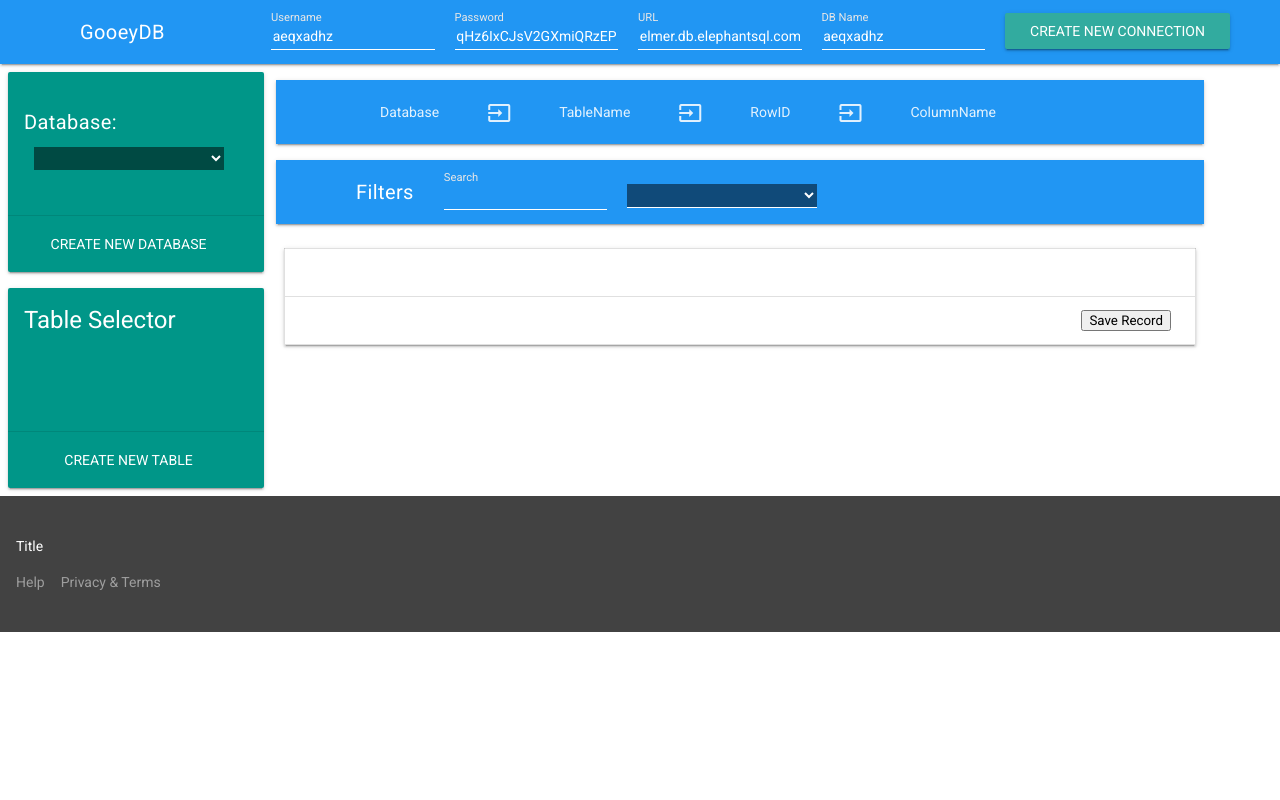
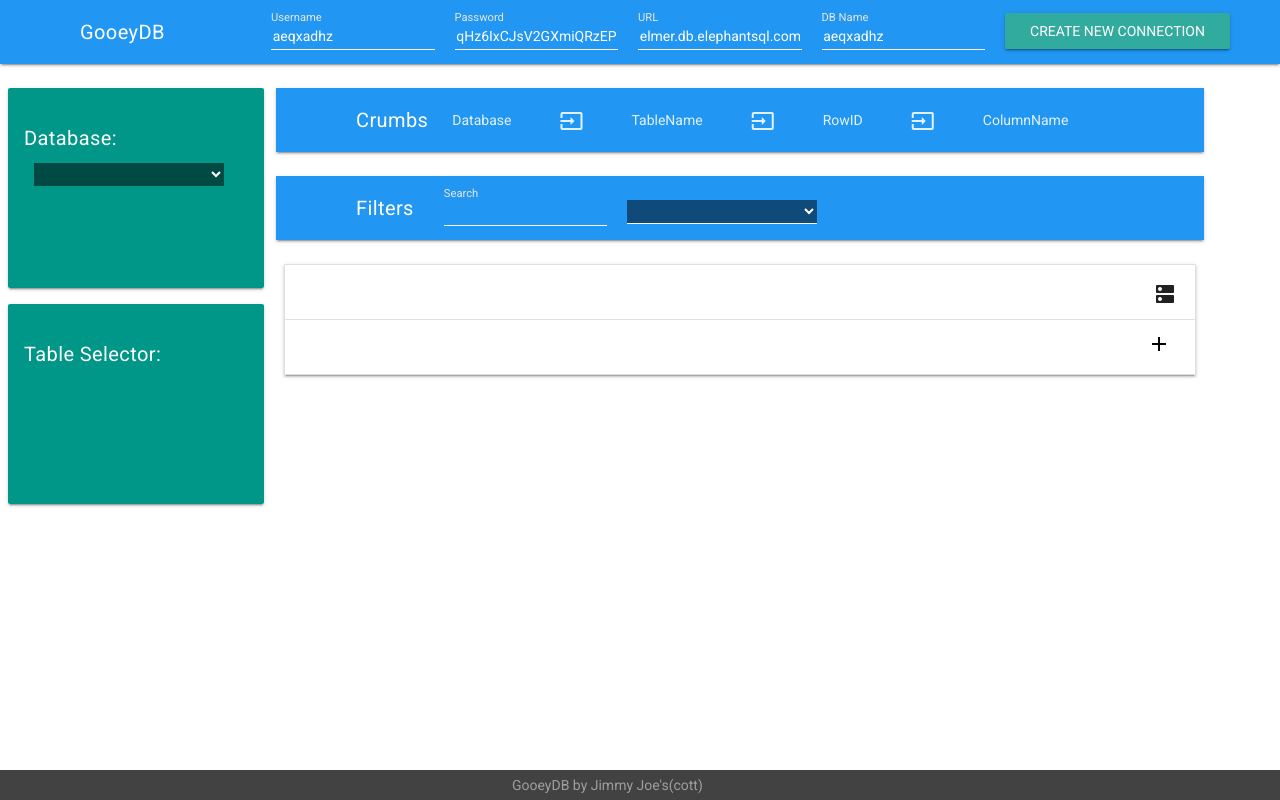
Before and after one commit to nickiowaspain/GooeyDB, a website: page app/index.html in a window 1280 px wide. Drawn offline with nearby package versions, Linux system fonts and the light colour scheme; some packages are replaced by stand-ins of ours.

Commit message:
style changes

```diff
--- a/app/assets/main.scss
+++ b/app/assets/main.scss
@@ -12,11 +12,15 @@ html {
 }
 
 body {
-
 }
 
 main {
 
+}
+
+.page-content {
+		margin-top: 80px;
+	  margin-bottom: 50px;
 }
 
 #container {
@@ -93,6 +97,34 @@ main {
 	margin-bottom: 15px;
 	background-color: #32ab9f;
 	color: #FFF;
+}
+
+#addRecord {
+	color: #000;
+}
+
+#addRecord:hover {
+	color: #009688;
+}
+
+#deleteRecord {
+	color: #000;
+}
+
+#deleteRecord:hover {
+	color: darkred;
+}
+
+#headerIcon {
+	position: relative;
+	left: 6px;
+	top: 5px;
+}
+
+#content-display {
+	z-index: 3;
+	max-height: 60vh;
+	overflow: scroll;
 }
 
 //MATERIAL STUFF
--- a/app/index.html
+++ b/app/index.html
@@ -2,14 +2,12 @@
 <html lang="en">
 <head>
   <meta charset="UTF-8">
-  <title>Document</title>
+  <title>GooeyDB</title>
   <link rel="stylesheet" href="assets/main.css">
   <link rel="stylesheet" href="https://code.getmdl.io/1.3.0/material.blue-green.min.css" />
   <link rel="stylesheet" href="https://fonts.googleapis.com/icon?family=Material+Icons">
   <script defer src="https://code.getmdl.io/1.3.0/material.min.js"></script>
   <script type="text/javascript" src="angular/angular.min.js"></script>
-  <script type="text/javascript" src="angular-material/angular-material.min.js"></script>
-  <script type="text/javascript" src="angular-material/angular-material.min.css"></script>
   <script type="text/javascript" src="angular-route/angular-route.min.js"></script>
   <script type="text/javascript" src="//ajax.googleapis.com/ajax/libs/angularjs/1.6.1/angular-cookies.js"></script>
   <script type="text/javascript" src="./services/databaseFactory.js"></script>
@@ -104,7 +102,7 @@
 <!-- TABLE -->
             <div class="mdl-grid" id="content-display">
               <div class="mdl-cell mdl-cell--12-col ">
-                  <div ng-view></div>
+                  <div ng-view id="mainView"></div>
                 </div>
             </div>
           </div>
@@ -116,14 +114,8 @@
 
 
 <!-- FOOTER -->
-  <footer class="mdl-mini-footer">
-    <div class="mdl-mini-footer__left-section">
-      <div class="mdl-logo">Title</div>
-      <ul class="mdl-mini-footer__link-list">
-        <li><a href="#">Help</a></li>
-        <li><a href="#">Privacy & Terms</a></li>
-      </ul>
-    </div>
+  <footer class="mdl-mini-footer" style="position:fixed; left: 0px; bottom: 0px; width: 100%; height: 30px; padding: 5px 40% 5px;font-size:14px;">
+      <div style="width:100%;">GooeyDB by Jimmy Joe's(cott)</div>
   </footer>
 </body>
 </html>
--- a/app/partials/breadcrumbs.html
+++ b/app/partials/breadcrumbs.html
@@ -1,7 +1,11 @@
 <style>
-
+  #breadcrumbs {
+    position: relative;
+    top: -4px;
+  }
 </style>
 <div id="breadcrumbs" class="mdl-layout__header-row mdl-layout__header" ng-controller="BreadCrumbs">
+    <span class="mdl-layout-title">Crumbs</span>
     <nav class="mdl-navigation">
       <a class="mdl-navigation__link" href="">{{dbname}}</a>
       <a class="mdl-navigation__link" href=""><i class="material-icons">input</i></a>
--- a/app/partials/databaseSelector.html
+++ b/app/partials/databaseSelector.html
@@ -1,24 +1,17 @@
 <style>
   #thingy {
-    height: 0px;
+    max-height: 100px;
   }
 </style>
 
-<div id="thingy" ng-controller="selectCtrl" class="demo-card-event mdl-card mdl-shadow--2dp">
-    <div class="mdl-card__title mdl-card--expand" ng-model="selectedTestAccount">
+<div ng-controller="selectCtrl" class="demo-card-event mdl-card mdl-shadow--2dp" id="thingy">
+    <div class="mdl-card__title mdl-card--expand" ng-model="selectedTestAccount" id="thingy">
       <h5>
         Database: {{ active }}
         <div class="form-group" style="position: relative; top:15px">
           <select id="drop-down" ng-model="selectedTestAccount" ng-options="item for item in dbs" ng-change="load()">
             <option value="selectedTestAccount">{{selectedTestAccount}}</option>
           </select>
-
       </h5>
     </div>
-    <div class="mdl-card__actions mdl-card--border">
-      <a class="mdl-button mdl-button--colored mdl-js-button mdl-js-ripple-effect">
-        Create New Database
-      </a>
-      <div class="mdl-layout-spacer"></div>
-    </div>
   </div>
--- a/app/partials/dbConnect.html
+++ b/app/partials/dbConnect.html
@@ -1,6 +1,7 @@
+  <div class="mdl-layout mdl-js-layout" style="position: fixed; z-index: 1; height: 70px;">
     <header class="mdl-layout__header" ng-controller="dbConnectController">
       <div class="mdl-layout__header-row">
-        <span class="mdl-layout-title left">GooeyDB</span>
+        <span class="mdl-layout-title left mdl-layout--large-screen-only">GooeyDB</span>
         <div class="mdl-layout-spacer"></div>
         <form ng-submit='serverConnect(data.username, data.password, data.url, data.dbname)'>
           <nav class="mdl-navigation">
@@ -37,3 +38,4 @@
         </form>
       </div>
     </header>
+    </div>
--- a/app/partials/home.html
+++ b/app/partials/home.html
@@ -2,25 +2,33 @@
   <table class="mdl-cell mdl-cell--12-col mdl-data-table mdl-js-data-table mdl-data-table--selectable mdl-shadow--2dp">
     <thead>
       <tr>
-        <th ng-repeat='col in columnNames' style="text-align: left">{{col}}</th>
+        <td><i class="material-icons" id="headerIcon">dns</i></td>
+        <th ng-repeat='col in columnNames' style="text-align: left; font-size: 14px">{{col}}</th>
       </tr>
     </thead>
     <tbody>
-      <tr ng-repeat='row in rows'>
-        <td ng-repeat='col in columnNames' style="text-align: left">{{row[col]}}</td>
-      </tr>
       <form>
         <tr>
+          <td>
+            <a href="" ng-click="addRecord()" id="addRecord"><i class="material-icons">add</i></a>
+            <div class="mdl-tooltip" data-mdl-for="addRecord">
+              Create new record
+            </div>
+          </td>
           <td ng-repeat='col in columnNames' style="text-align: left">
             <input ng-model="newRecord[col]" type="text" placeholder={{col}}>{{newRecord[col]}}</input>
           </td>
         </tr>
-        <tr>
-          <td>
-            <button ng-click="addRecord()">Save Record</button>
-          </td>
-        </tr>
       </form>
+      <tr ng-repeat='row in rows'>
+        <td>
+          <a href="" id="deleteRecord"><i class="material-icons">delete</i></a>
+          <div class="mdl-tooltip" data-mdl-for="deleteRecord">
+            Delete this record (this can't be undone!)
+          </div>
+        </td>
+        <td ng-repeat='col in columnNames' style="text-align: left">{{row[col]}}</td>
+      </tr>
     </tbody>
   </table>
 </div>
--- a/app/partials/tableSelector.html
+++ b/app/partials/tableSelector.html
@@ -9,22 +9,28 @@
     width: 225px;
     margin: 2px 0px;
   }
+
+  #tableSelector {
+    max-height: 50vh;
+    overflow-y: unset;
+  }
 </style>
 
-<div ng-controller="tableSelector" class="demo-card-event mdl-card mdl-shadow--2dp">
+<div ng-controller="tableSelector" class="demo-card-event mdl-card mdl-shadow--2dp" id="tableSelector">
   <div class="mdl-card__title mdl-card--expand">
-    <h4>Table Selector
+    <h5>Table Selector:
       <ul>
         <button ng-click="getTable(tableObj[table])" ng-repeat="table in tableObj" type="submit" id="tableButton" class="mdl-button mdl-js-button mdl-button--raised">
         {{tableObj[table]}}</button>
       </ul>
-    </h4>
+    </h5>
   </div>
+  <!--Uncomment below when create table functionality is created
   <div class="mdl-card__actions mdl-card--border">
     <a ng-model="tableName" class="mdl-button mdl-button--colored mdl-js-button mdl-js-ripple-effect">
       Create New Table
     </a>
     <div class="mdl-layout-spacer"></div>
-    <!--<i class="material-icons">database</i>-->
-  </div>
+    <i class="material-icons">database</i>
+  </div>-->
 </div>
```
Also changed, not shown: app/assets/main.css.
